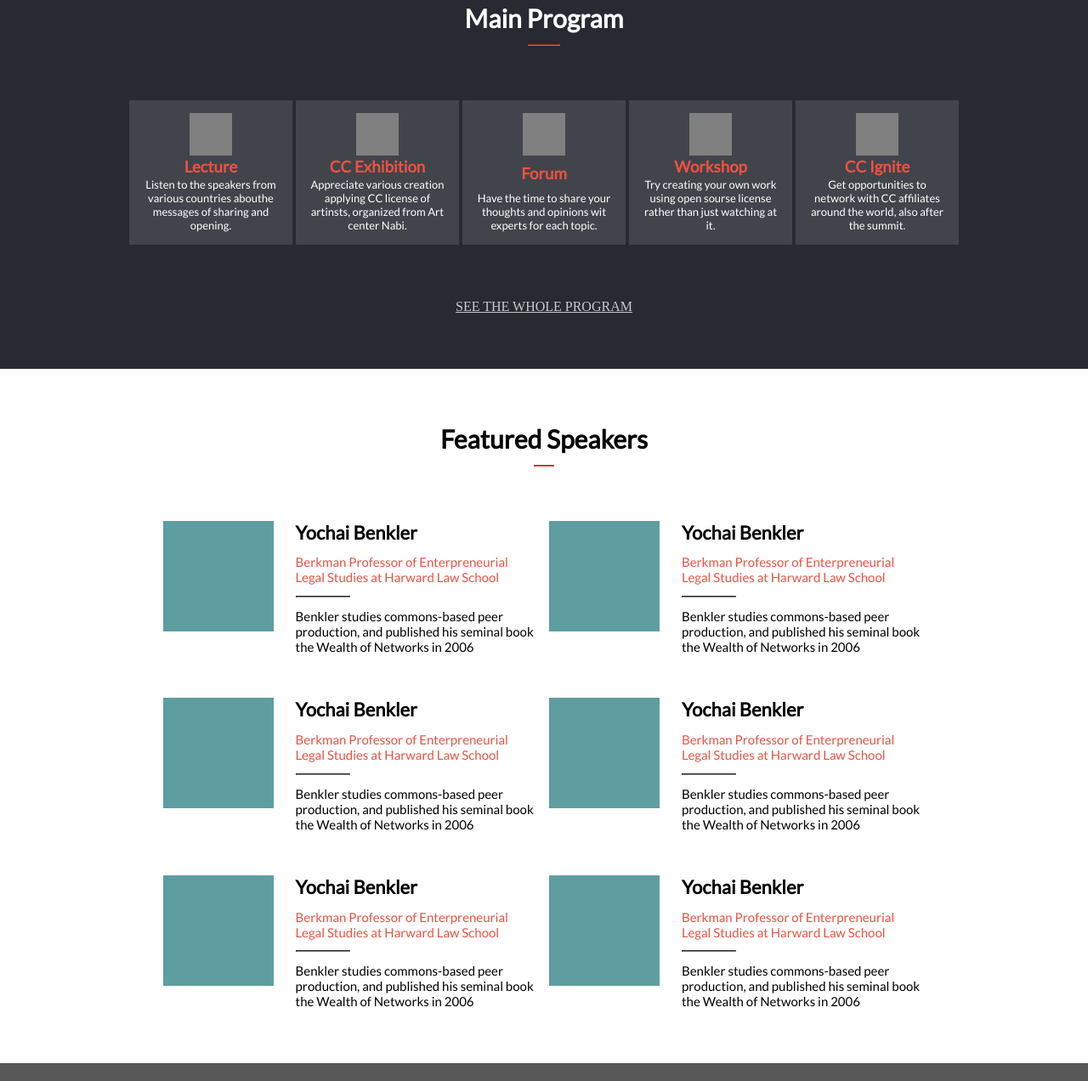
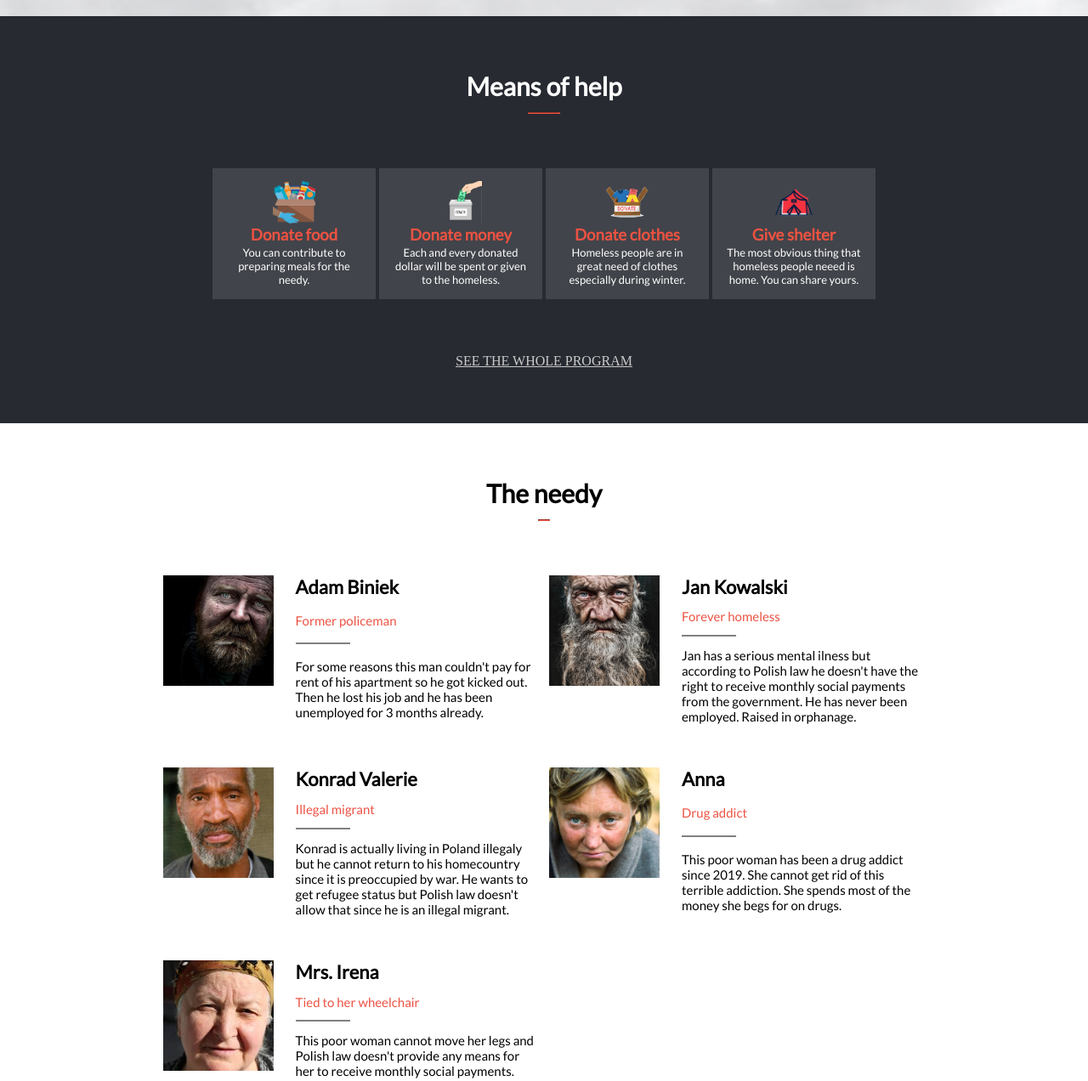
Before and after one commit to akucintavalent/capstone-project-1, a website with bundled scripts: page index.html in a window 1280 px wide. Shown: the part 813-2085 px from the top of the page at 85% size. Built offline with nearby package versions, Linux system fonts and the light colour scheme; a web font is replaced by a local one.

Commit message:
Change home page data & Implement generating 'featured spekers' section

```diff
--- a/index.html
+++ b/index.html
@@ -24,12 +24,12 @@
       </ul>
       <ul class="nav-panel">
         <li><img class="small-logo" src="images/logo2.png" alt="CC Global Summit 2015"></li>
-        <li><a href="#">About</a></li>
+        <li><a href="./about.html">About</a></li>
         <li><a href="#">Program</a></li>
         <li><a href="#">Join</a></li>
         <li><a href="#">Sponsor</a></li>
         <li><a href="#">News</a></li>
-        <li><a href="#">CC Campaign</a></li>
+        <li><a href="./index.html">CC Campaign</a></li>
       </ul>
     </nav>
   </header>
@@ -41,108 +41,68 @@
     <img class="cross" src="./images/cross.png" alt="">
     <div class="home-section-content">
       <p class="greeting">
-        "Hello! Sharing world"
+        "Hello, kind person!"
       </p>
       <h1>
-        CREATIVE COMMONS GLOBAL SUMMIT 2015
+        PLATFORM FOR GOOD PEOPLE THAT WANT TO HELP THE HOMELESS
       </h1>
       <p class="description">
-        A joyful celebration believing in the value of openness and sharing, creating a positive change with people from over 80 countries is taking place in October, in Korea.
+        If you have the desire to help the poor and the needy, especially homeless, you want to share some food, clothing, money, give a shelter, then this page is for you!
       </p>
       <p class="period">
-        2015.10.15(THU) ~ 16(FRI)
+        DONATE FOR THIS PROJECT <a href="#">HERE</a>
       </p>
       <p class="location">
-        @ National Museum of Korea, Art Center Nabi and more
+        Our office is located at ul. Piastowska 1, Wrocław, Poland
       </p>
     </div>
   </section>
   <section id="program" class="program-section">
     <div class="program-title">
       <h2>
-        Main Program
+        Means of help
       </h2>
       <hr>
     </div>
     <ul>
       <li>
-        <div class="program-image"> </div>
-        <h3>Lecture</h3>
-        <p>Listen to the speakers from various countries abouthe messages of sharing and opening.</p>
+        <img class="program-image" src="./images/donate_food.png" alt="Donate food">
+        <h3>Donate food</h3>
+        <p>You can contribute to preparing meals for the needy.</p>
       </li>
       <li>
-        <div class="program-image"> </div>
-        <h3>CC Exhibition</h3>
-        <p>Appreciate various creation applying CC license of artinsts, organized from Art center Nabi.</p>
+        <img class="program-image" src="./images/donate_money.png" alt="Donate money">
+        <h3>Donate money</h3>
+        <p>Each and every donated dollar will be spent or given to the homeless.</p>
       </li>
       <li>
-        <div class="program-image"> </div>
-        <h3>Forum</h3>
-        <p>Have the time to share your thoughts and opinions wit experts for each topic.</p>
+        <img class="program-image" src="./images/donate_clothes.png" alt="Donate clothes">
+        <h3>Donate clothes</h3>
+        <p>Homeless people are in great need of clothes especially during winter.</p>
       </li>
       <li>
-        <div class="program-image"> </div>
-        <h3>Workshop</h3>
-        <p>Try creating your own work using open sourse license rather than just watching at it.</p>
-      </li>
-      <li>
-        <div class="program-image"> </div>
-        <h3>CC Ignite</h3>
-        <p>Get opportunities to network with CC affiliates around the world, also after the summit.</p>
+        <img class="program-image" src="./images/give_shelter.png">
+        <h3>Give shelter</h3>
+        <p>The most obvious thing that homeless people neeed is home. You can share yours.</p>
       </li>
     </ul>
-    <button id="join">Join CC Global Summit 2015</button>
+    <button id="join">Contribute</button>
     <a class="see-whole" href="#">SEE THE WHOLE PROGRAM</a>
   </section>
   <section id="participants" class="participants-section">
     <div class="participants-title">
       <h2>
-        Featured Speakers
+        The needy
       </h2>
       <hr>
     </div>
     <ul>
       <li>
-        <div class="participant-image"></div>
-        <h3>Yochai Benkler</h3>
-        <p class="profession">Berkman Professor of Enterpreneurial Legal Studies at Harward Law School</p>
+        <img class="participant-image" src="./images/clouds.jpeg" alt="Homeless man 1">
+        <h3>Ablah Bablah</h3>
+        <p class="profession">Here should be the profession</p>
         <hr>
-        <p class="description">Benkler studies commons-based peer production, and published his seminal book the Wealth of Networks in 2006</p>
-      </li>
-      <li>
-        <div class="participant-image"></div>
-        <h3>Yochai Benkler</h3>
-        <p class="profession">Berkman Professor of Enterpreneurial Legal Studies at Harward Law School</p>
-        <hr>
-        <p class="description">Benkler studies commons-based peer production, and published his seminal book the Wealth of Networks in 2006</p>
-      </li>
-      <li>
-        <div class="participant-image"></div>
-        <h3>Yochai Benkler</h3>
-        <p class="profession">Berkman Professor of Enterpreneurial Legal Studies at Harward Law School</p>
-        <hr>
-        <p class="description">Benkler studies commons-based peer production, and published his seminal book the Wealth of Networks in 2006</p>
-      </li>
-      <li>
-        <div class="participant-image"></div>
-        <h3>Yochai Benkler</h3>
-        <p class="profession">Berkman Professor of Enterpreneurial Legal Studies at Harward Law School</p>
-        <hr>
-        <p class="description">Benkler studies commons-based peer production, and published his seminal book the Wealth of Networks in 2006</p>
-      </li>
-      <li>
-        <div class="participant-image"></div>
-        <h3>Yochai Benkler</h3>
-        <p class="profession">Berkman Professor of Enterpreneurial Legal Studies at Harward Law School</p>
-        <hr>
-        <p class="description">Benkler studies commons-based peer production, and published his seminal book the Wealth of Networks in 2006</p>
-      </li>
-      <li>
-        <div class="participant-image"></div>
-        <h3>Yochai Benkler</h3>
-        <p class="profession">Berkman Professor of Enterpreneurial Legal Studies at Harward Law School</p>
-        <hr>
-        <p class="description">Benkler studies commons-based peer production, and published his seminal book the Wealth of Networks in 2006</p>
+        <p class="description">This long description is meant to give you information about the situation of this person and why he or she cannot find a job or work.</p>
       </li>
     </ul>
     <button class="more">
@@ -169,5 +129,7 @@
       달리 정하지 앉은 웹사이트의 오든 내용은 크리에이티브 커언즈 저각자표시 20 대한인국 라이선스에 따라 이용할 수 있습니다 자새한 이용기뇽 내용과 허락조건은 http://creativecommons.org/licences/by/2.0/kr 룔 보서I요．
     </p>
   </footer>
+  <script type="module" src="js/fill-homeless-list.js"></script>
+  <script src="js/nav-mobile.js"></script>
 </body>
 </html>
--- /dev/null
+++ b/js/fill-homeless-list.js
@@ -0,0 +1,58 @@
+import homeless from './homeless-info.js';
+
+const homelessList = document.querySelector('.participants-section ul');
+const homeless1 = homelessList.querySelector('li');
+const moreButton = document.querySelector('.participants-section button');
+
+function showHomeless(homeless) {
+  const homelessEl = homeless1.cloneNode(true);
+  const img = homelessEl.querySelector('img');
+  const h3 = homelessEl.querySelector('h3');
+  const profession = homelessEl.querySelector('p.profession');
+  const description = homelessEl.querySelector('p.description');
+
+  img.setAttribute('src', homeless.image.path);
+  img.setAttribute('alt', homeless.image.alt);
+  h3.innerText = homeless.name;
+  profession.innerText = homeless.profession;
+  description.innerText = homeless.description;
+
+  homelessList.appendChild(homelessEl);
+
+  return homelessEl;
+}
+
+function drawMobile() {
+  homelessList.innerHTML = '';
+  for (let i = 0; i < homeless.length; i += 1) {
+    const homelessEl = showHomeless(homeless[i]);
+    homeless[i].homelessEl = homelessEl;
+    if (i > 1) {
+      homelessEl.style.display = 'none';
+    }
+  }
+  homeless1.remove();
+  moreButton.style.display = 'initial';
+}
+
+function showRestOfHomeless() {
+  for (let i = 2; i < homeless.length; i += 1) {
+    homeless[i].homelessEl.style.display = 'grid';
+  }
+  moreButton.style.display = 'none';
+}
+
+moreButton.addEventListener('click', showRestOfHomeless);
+
+drawMobile();
+if (window.innerWidth > 768) {
+  showRestOfHomeless();
+}
+
+window.onresize = () => {
+  if (window.innerWidth < 768) {
+    drawMobile();
+  } else {
+    showRestOfHomeless();
+  }
+};
--- /dev/null
+++ b/js/homeless-info.js
@@ -0,0 +1,48 @@
+export default
+[
+  {
+    name: 'Adam Biniek',
+    profession: 'Former policeman',
+    description: 'For some reasons this man couldn\'t pay for rent of his apartment so he got kicked out. Then he lost his job and he has been unemployed for 3 months already.',
+    image: {
+      path: './images/homeless-1.jpeg',
+      alt: 'Homeless man Adam Biniek',
+    },
+  },
+  {
+    name: 'Jan Kowalski',
+    profession: 'Forever homeless',
+    description: 'Jan has a serious mental ilness but according to Polish law he doesn\'t have the right to receive monthly social payments from the government. He has never been employed. Raised in orphanage.',
+    image: {
+      path: './images/homeless-2.png',
+      alt: 'Homeless man Jan Kowalski',
+    },
+  },
+  {
+    name: 'Konrad Valerie',
+    profession: 'Illegal migrant',
+    description: 'Konrad is actually living in Poland illegaly but he cannot return to his homecountry since it is preoccupied by war. He wants to get refugee status but Polish law doesn\'t allow that since he is an illegal migrant.',
+    image: {
+      path: './images/homeless-3.jpeg',
+      alt: 'Homeless man Konrad Valerie',
+    },
+  },
+  {
+    name: 'Anna',
+    profession: 'Drug addict',
+    description: 'This poor woman has been a drug addict since 2019. She cannot get rid of this terrible addiction. She spends most of the money she begs for on drugs.',
+    image: {
+      path: './images/homeless-4.jpeg',
+      alt: 'Homeless woman Anna',
+    },
+  },
+  {
+    name: 'Mrs. Irena',
+    profession: 'Tied to her wheelchair',
+    description: 'This poor woman cannot move her legs and Polish law doesn\'t provide any means for her to receive monthly social payments.',
+    image: {
+      path: './images/homeless-5.jpeg',
+      alt: 'Homeless woman Mrs. Irena',
+    },
+  },
+];
--- /dev/null
+++ b/js/nav-mobile.js
@@ -0,0 +1,11 @@
+const navMobile = document.querySelector('.nav-mobile');
+const navDesktop = document.querySelector('.nav-desktop');
+const closeButton = navDesktop.querySelector('.close-button');
+
+navMobile.addEventListener('click', () => {
+  navDesktop.style.display = 'block';
+});
+
+closeButton.addEventListener('click', () => {
+  navDesktop.style.display = 'none';
+});
--- a/sass/about.scss
+++ b/sass/about.scss
@@ -23,6 +23,7 @@ $dark: #272a31;
 $gray-border: rgb(228, 228, 228);
 
 .nav-bar {
+  z-index: 333;
   position: absolute;
   padding: 3vw 5vw 5vw 5vw;
   left: 0;
--- a/sass/index.scss
+++ b/sass/index.scss
@@ -27,7 +27,7 @@ $gray-border: rgb(228, 228, 228);
 
 
 .nav-bar {
-  z-index: 2;
+  z-index: 333;
   position: absolute;
   padding: 3vw 5vw 5vw 5vw;
   left: 0;
@@ -239,13 +239,13 @@ $gray-border: rgb(228, 228, 228);
         min-width: 50px;
         max-width: 50px;
         height: 50px;
-        background-color: gray;
+        // background-color: gray;
       }
 
       h3 {
         color: $orange;
-        max-width: 30%;
-        min-width: 30%;
+        max-width: 20%;
+        min-width: 20%;
       }
 
       p {
@@ -311,7 +311,8 @@ $gray-border: rgb(228, 228, 228);
 
       .participant-image {
         grid-area: image;
-        background-color: cadetblue;
+        // background-color: cadetblue;
+        object-fit: cover;
         height: 80px;
         min-width: 80px;
         max-width: 80px;
@@ -324,7 +325,8 @@ $gray-border: rgb(228, 228, 228);
       }
 
       hr {
-        border-color: gray;
+        border: 1px solid gray;
+        height: 0;
         grid-area: hr;
         width: 5vw;
       }
```
Also changed, not shown: about.html (+3 -2 lines), images/donate_clothes.png (added), images/donate_food.png (added), images/donate_money.png (added), images/give_shelter.png (added), images/homeless-1.jpeg (added), images/homeless-2.png (added), images/homeless-3.jpeg (added), images/homeless-4.jpeg (added), images/homeless-5.jpeg (added), styles/about.css, styles/index.css, 2 other files.
